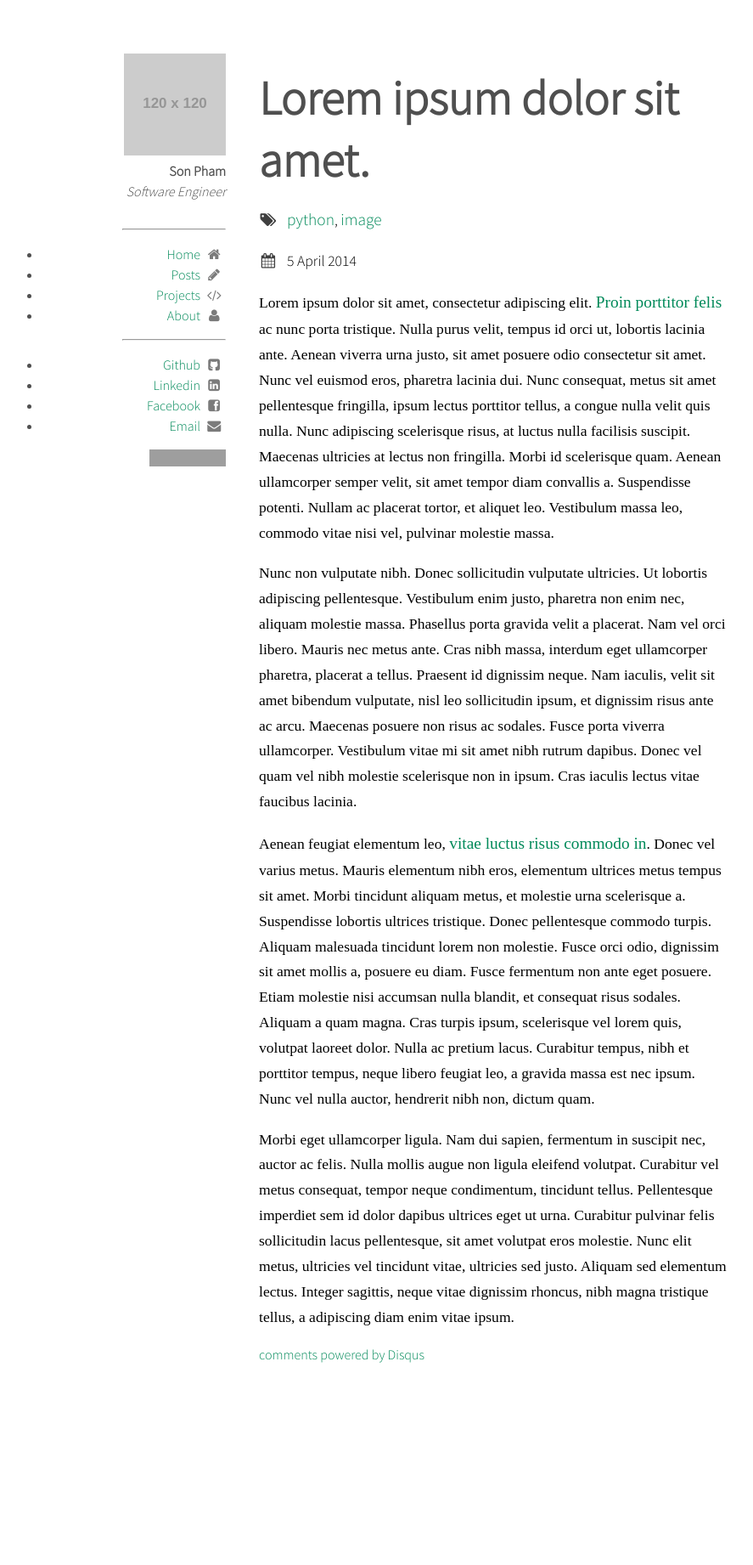
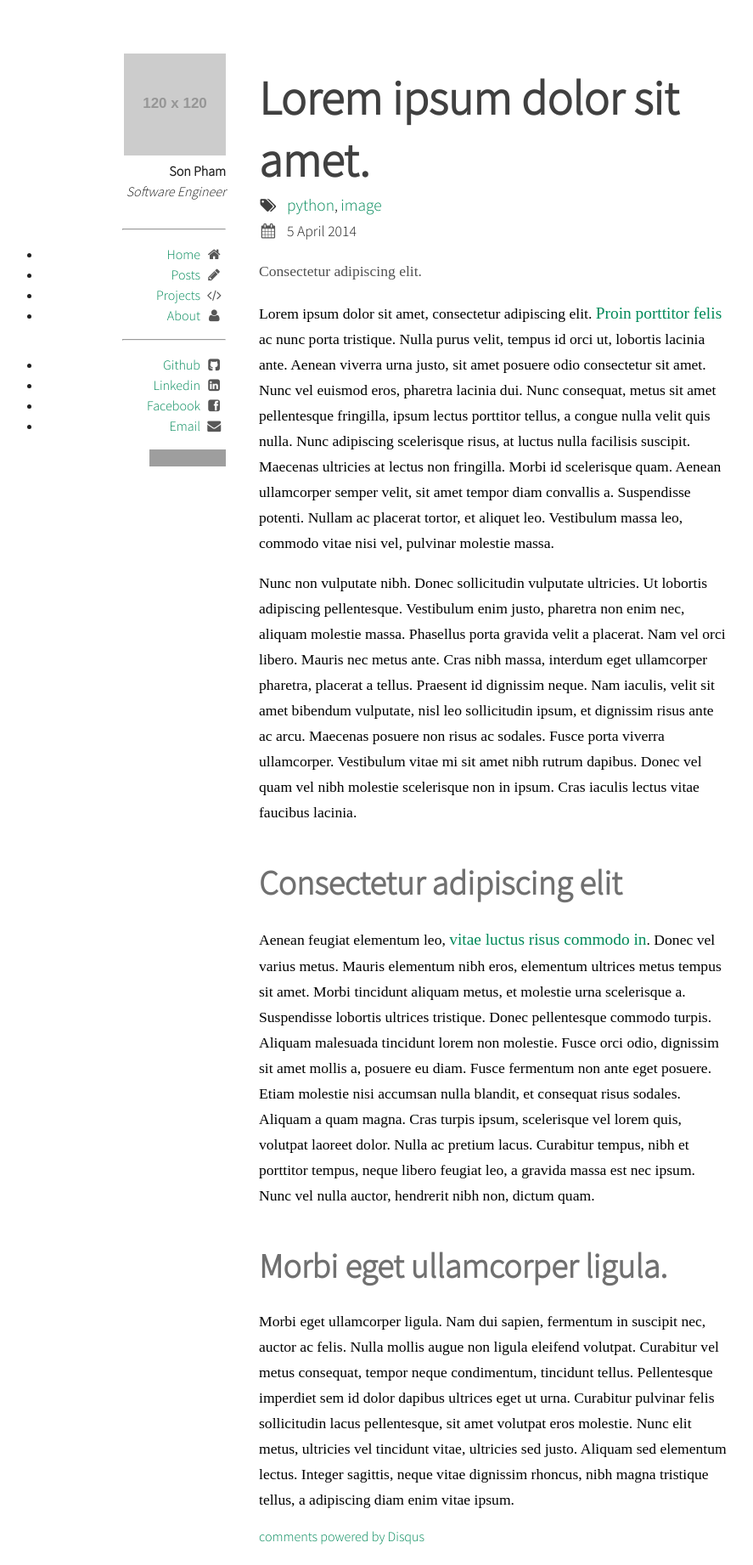
Before and after one commit to sonph/sonph.github.io.old, a Jekyll site: the page index.html, which Jekyll copies as it is, in a window 1280 px wide. Shown: the whole page at 85% size, without its empty margins (39-926 px from the left). Built offline with Jekyll 4.4.1, drawn with Linux system fonts in a browser that asks for light colours; Markdown is read by kramdown in place of the engine named in the settings; comment, search, counter and statistics services are not loaded; before the commit the page ends 1628 px from its top, so only the background shows below that; grey boxes are pictures that could not be loaded.

Commit message:
adjust a few colors and header tags

```diff
--- a/assets/css/style.css
+++ b/assets/css/style.css
@@ -23,7 +23,7 @@ body {
 }
 
 #side, #navmobile {
-    color: #4f4f4f;
+    color: #202020;
 }
 
     #side hr {
@@ -37,21 +37,35 @@ body {
     font-size: 1.1em;
 }
 
-    .article > h1 {
+    .article h1 {
         font-family: 'Source Sans Pro', sans-serif;
         font-size: 3.5em;
         line-height: 1.3em;
         margin-bottom: 0;
         margin-top: 35px;
-        color: #4f4f4f;
+        color: #404040;
+    }
+
+    .article h2 {
+        margin-bottom: 0;
+        font-family: 'Source Sans Pro', sans-serif;
+        font-size: 2.5em;
+        color: #707070;
+    }
+
+    .article .excerpt {
+        color: #505050;
     }
 
     .tags, .tags * {
         font-family: 'Source Sans Pro', sans-serif;
+        margin: 0;
     }
 
     .date {
         font-family: 'Source Sans Pro', sans-serif;
+        margin: 0;
+        color: #202020;
     }
 
 a {
--- a/index.html
+++ b/index.html
@@ -85,12 +85,15 @@
                     <h1>Lorem ipsum dolor sit amet.</h1>
                     <p class="tags"><i class="tags icon"></i>&nbsp; <a>python</a>, <a>image</a></p>
                     <p class="date"><i class="calendar icon"></i>&nbsp; 5 April 2014</p>
+                    <p class="excerpt">Consectetur adipiscing elit.</p>
                     <p>Lorem ipsum dolor sit amet, consectetur adipiscing elit. <a>Proin porttitor felis</a> ac nunc porta tristique. Nulla purus velit, tempus id orci ut, lobortis lacinia ante. Aenean viverra urna justo, sit amet posuere odio consectetur sit amet. Nunc vel euismod eros, pharetra lacinia dui. Nunc consequat, metus sit amet pellentesque fringilla, ipsum lectus porttitor tellus, a congue nulla velit quis nulla. Nunc adipiscing scelerisque risus, at luctus nulla facilisis suscipit. Maecenas ultricies at lectus non fringilla. Morbi id scelerisque quam. Aenean ullamcorper semper velit, sit amet tempor diam convallis a. Suspendisse potenti. Nullam ac placerat tortor, et aliquet leo. Vestibulum massa leo, commodo vitae nisi vel, pulvinar molestie massa.</p>
 <p>
 Nunc non vulputate nibh. Donec sollicitudin vulputate ultricies. Ut lobortis adipiscing pellentesque. Vestibulum enim justo, pharetra non enim nec, aliquam molestie massa. Phasellus porta gravida velit a placerat. Nam vel orci libero. Mauris nec metus ante. Cras nibh massa, interdum eget ullamcorper pharetra, placerat a tellus. Praesent id dignissim neque. Nam iaculis, velit sit amet bibendum vulputate, nisl leo sollicitudin ipsum, et dignissim risus ante ac arcu. Maecenas posuere non risus ac sodales. Fusce porta viverra ullamcorper. Vestibulum vitae mi sit amet nibh rutrum dapibus. Donec vel quam vel nibh molestie scelerisque non in ipsum. Cras iaculis lectus vitae faucibus lacinia.</p>
+                    <h2>Consectetur adipiscing elit</h2>
 <p>
 Aenean feugiat elementum leo, <a>vitae luctus risus commodo in</a>. Donec vel varius metus. Mauris elementum nibh eros, elementum ultrices metus tempus sit amet. Morbi tincidunt aliquam metus, et molestie urna scelerisque a. Suspendisse lobortis ultrices tristique. Donec pellentesque commodo turpis. Aliquam malesuada tincidunt lorem non molestie. Fusce orci odio, dignissim sit amet mollis a, posuere eu diam. Fusce fermentum non ante eget posuere. Etiam molestie nisi accumsan nulla blandit, et consequat risus sodales. Aliquam a quam magna. Cras turpis ipsum, scelerisque vel lorem quis, volutpat laoreet dolor. Nulla ac pretium lacus. Curabitur tempus, nibh et porttitor tempus, neque libero feugiat leo, a gravida massa est nec ipsum. Nunc vel nulla auctor, hendrerit nibh non, dictum quam.</p>
-<p>
+                    <h2>Morbi eget ullamcorper ligula.</h2>
+                    <p>
 Morbi eget ullamcorper ligula. Nam dui sapien, fermentum in suscipit nec, auctor ac felis. Nulla mollis augue non ligula eleifend volutpat. Curabitur vel metus consequat, tempor neque condimentum, tincidunt tellus. Pellentesque imperdiet sem id dolor dapibus ultrices eget ut urna. Curabitur pulvinar felis sollicitudin lacus pellentesque, sit amet volutpat eros molestie. Nunc elit metus, ultricies vel tincidunt vitae, ultricies sed justo. Aliquam sed elementum lectus. Integer sagittis, neque vitae dignissim rhoncus, nibh magna tristique tellus, a adipiscing diam enim vitae ipsum.</p>
                 </article>
                 <div id="disqus">
```
Also changed, not shown: 1 other file.
